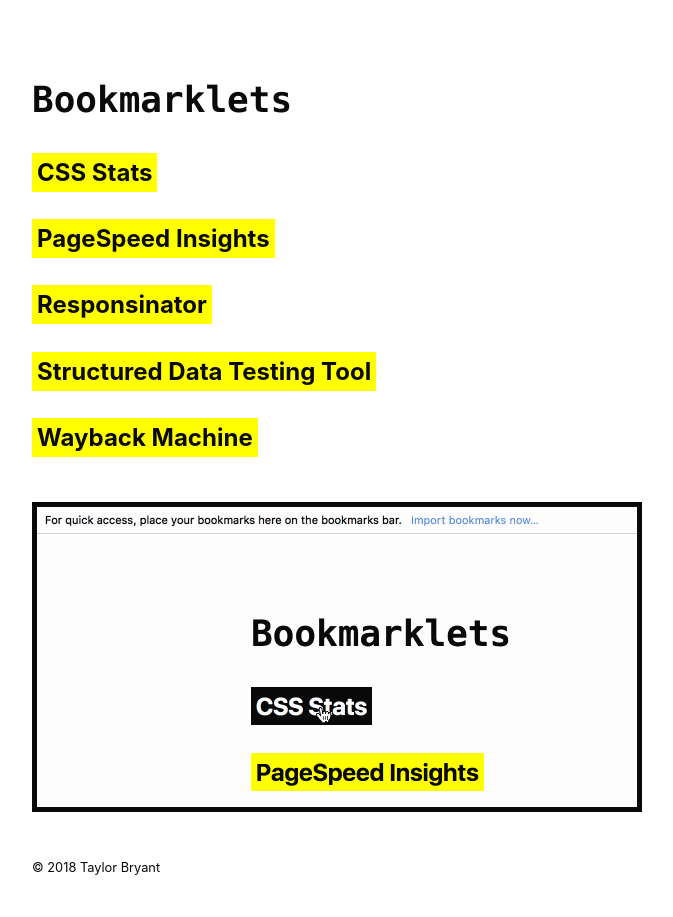
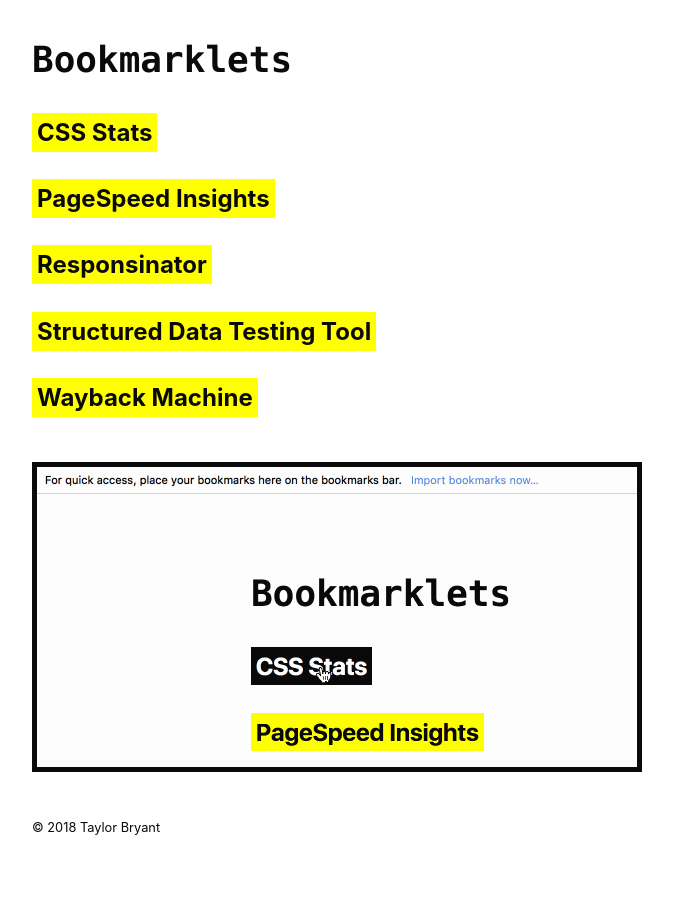
Before and after one commit to taylorbryant/bookmarklets, a Jekyll site: the page built from README.md, in a window 1280 px wide. Shown: the whole page, without its empty margins (253-926 px from the left). Built offline with Jekyll 4.4.1, drawn with Linux system fonts in a browser that asks for light colours; our own code applies the rules of GitHub Pages for plain Markdown files.

Commit message:
Update style.scss

```diff
--- a/_includes/style.scss
+++ b/_includes/style.scss
@@ -194,14 +194,12 @@
 
 /* Main Content */
 .container {
-  margin: 80px auto 40px;
+  margin: 40px auto;
   max-width: 750px;
-  /*overflow: hidden;*/
   padding: 0 20px;
   width: 100%;
 }
 
-// Home
 .bookmarklet {
   background-color: yellow;
   padding: 5px;
```
